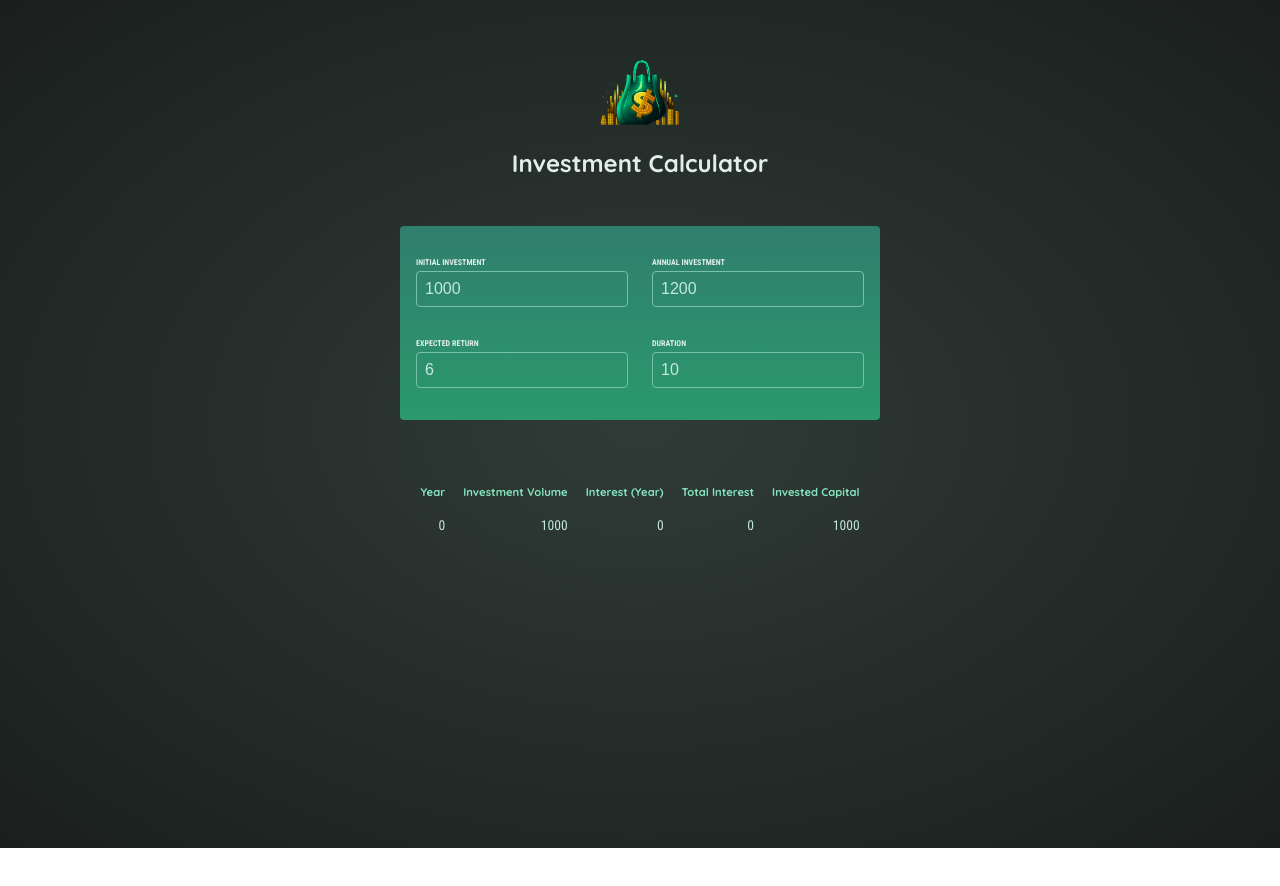
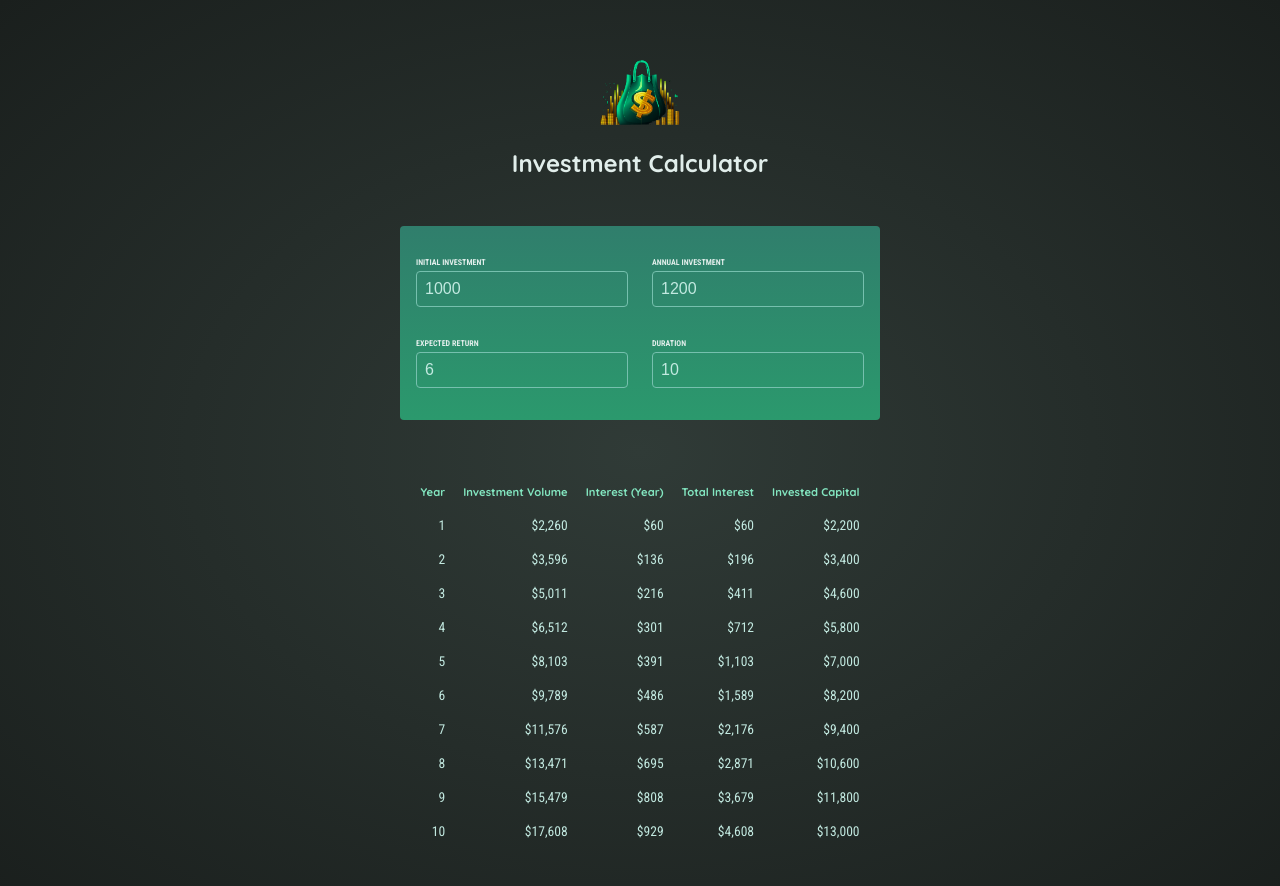
Before and after one commit to KKaged/investment-calc, a React (Vite) app: page / in a window 1280 px wide. Shown: the top 886 px of the page. Before the commit the page ends 848 px from the top, so only its background shows below. Built offline with nearby package versions, Linux system fonts and the light colour scheme.

Commit message:
finished table where values are displayed

```diff
--- a/src/App.jsx
+++ b/src/App.jsx
@@ -17,7 +17,7 @@
     setUserInput((prevUserInput) => {
       return {
         ...prevUserInput,
-        [inputIdentifier]: newValue,
+        [inputIdentifier]: +newValue,
       };
     });
   }
--- a/src/components/Results.jsx
+++ b/src/components/Results.jsx
@@ -1,5 +1,11 @@
+import { calculateInvestmentResults, formatter } from "../util/investment.js";
+
 export default function Table({ input }) {
-  console.log(input);
+  const resultsData = calculateInvestmentResults(input);
+  const initialInvestment =
+    resultsData[0].valueEndOfYear -
+    resultsData[0].interest -
+    resultsData[0].annualInvestment;
   return (
     <table id="result">
       <thead>
@@ -12,13 +18,22 @@
         </tr>
       </thead>
       <tbody>
-        <tr>
-          <td>0</td>
-          <td>{input.initialInvestment}</td>
-          <td>0</td>
-          <td>0</td>
-          <td>{input.initialInvestment}</td>
-        </tr>
+        {resultsData.map((yearData, index) => {
+          const totalInterest =
+            yearData.valueEndOfYear -
+            yearData.annualInvestment * yearData.year -
+            initialInvestment;
+          const totalAmmountInvested = yearData.valueEndOfYear - totalInterest;
+          return (
+            <tr key={yearData.year}>
+              <td>{yearData.year}</td>
+              <td>{formatter.format(yearData.valueEndOfYear)}</td>
+              <td>{formatter.format(yearData.interest)}</td>
+              <td>{formatter.format(totalInterest)}</td>
+              <td>{formatter.format(totalAmmountInvested)}</td>
+            </tr>
+          );
+        })}
       </tbody>
     </table>
   );
```
